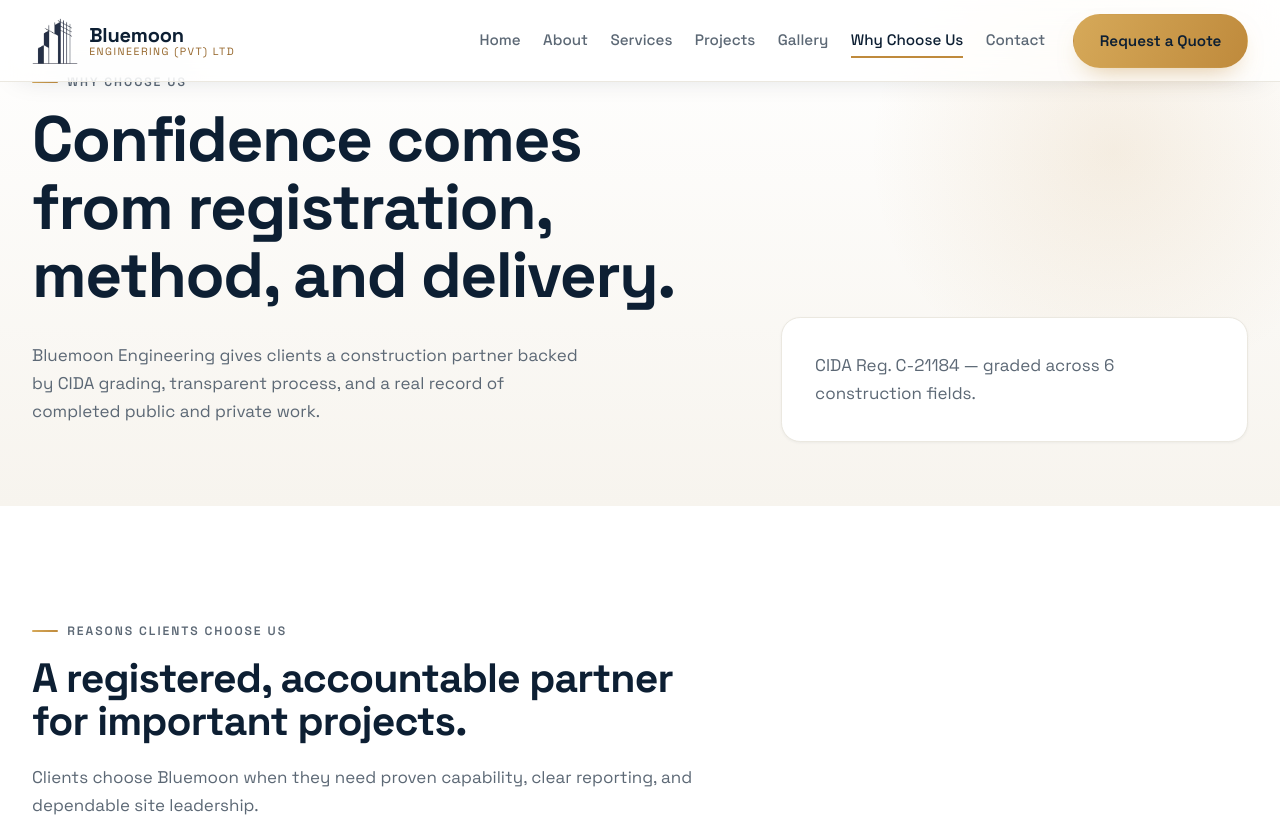
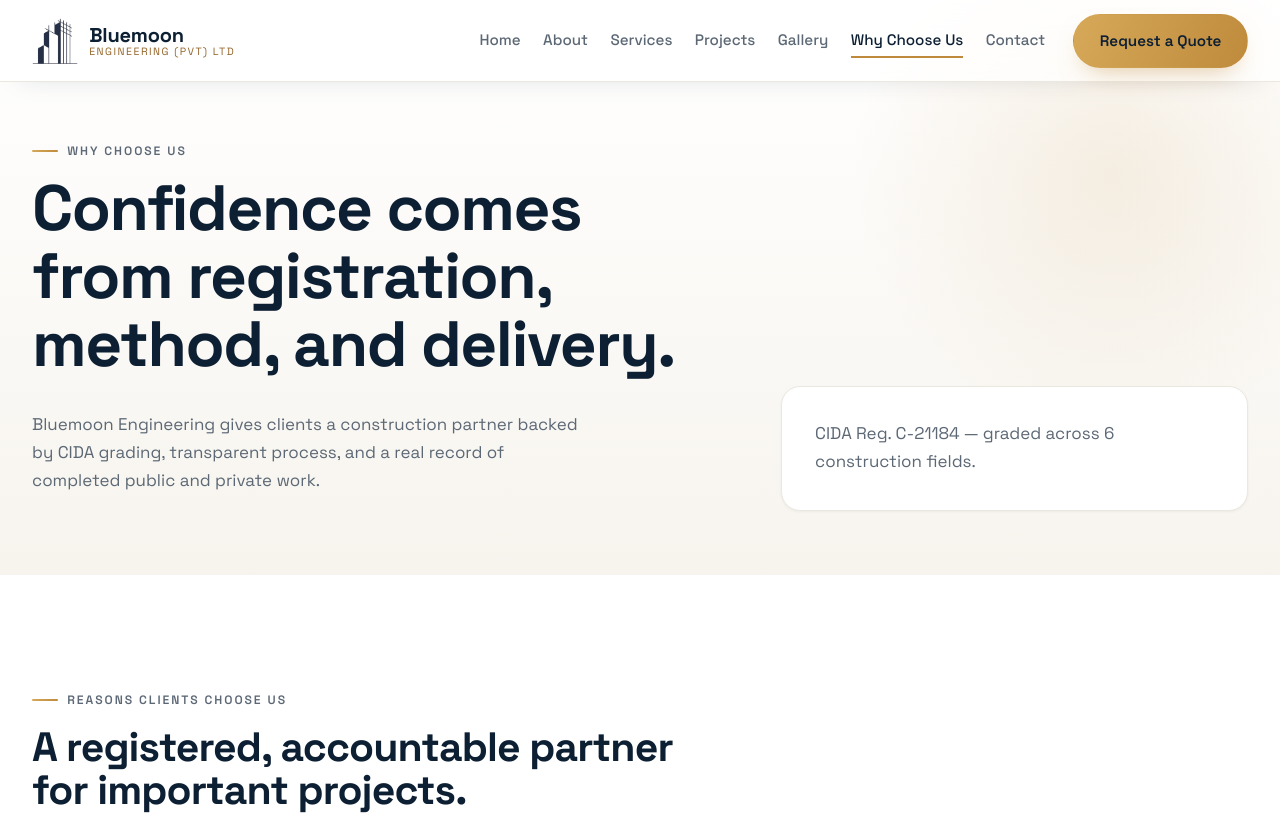
Before and after one commit to RizAhd/Bluemoon-Private-limited-Website, a Next.js app: page /why-choose-us in a window 1280 px wide. Shown: the top 817 px of the page. Built offline with nearby package versions, Linux system fonts and the light colour scheme.

Commit message:
style: adjust padding for page hero section for improved layout

```diff
--- a/app/globals.css
+++ b/app/globals.css
@@ -736,7 +736,8 @@ p {
   position: relative;
   overflow: hidden;
   background: linear-gradient(180deg, #ffffff, var(--color-bg-warm));
-  padding-block: clamp(2.75rem, 5vw, 4.5rem);
+  padding-top: clamp(6.5rem, 6vw + 3.5rem, 8.5rem);
+  padding-bottom: clamp(2.75rem, 5vw, 4.5rem);
 }
 .page-hero::after {
   content: "";
```
